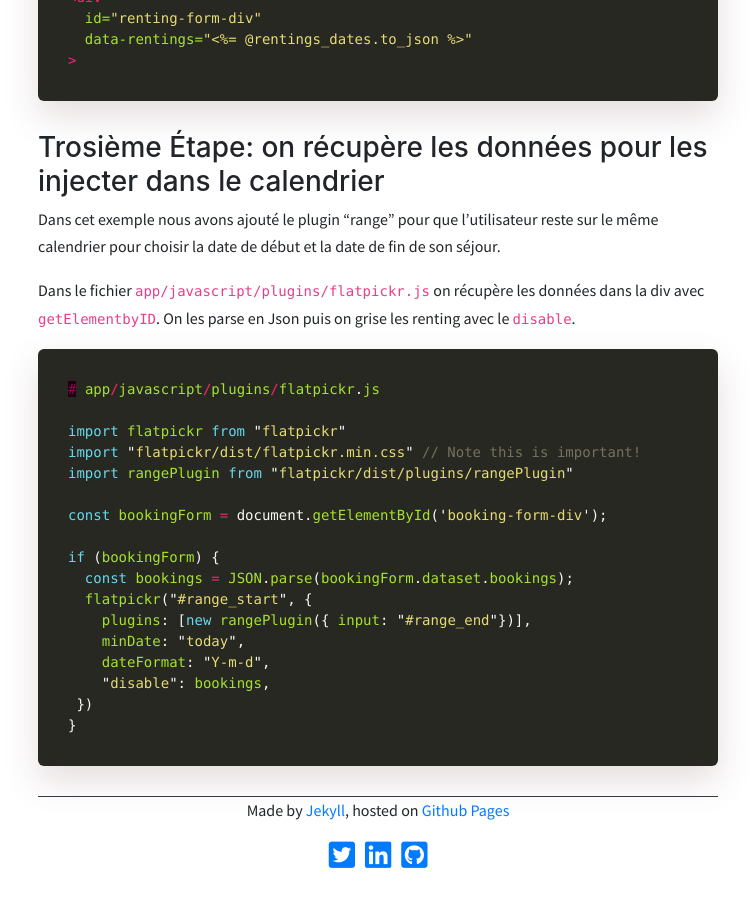
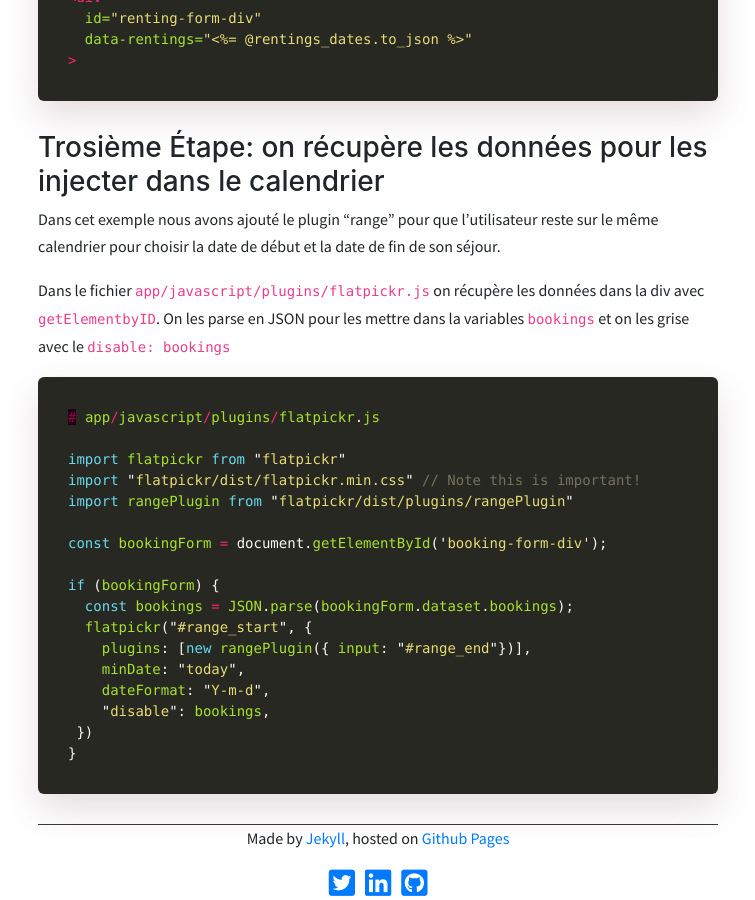
Before and after one commit to alexandrebk/alexandrebk.github.io, a Jekyll site: the page built from _posts/2019-07-24-flatpicker-in-rails.md, in a window 1280 px wide and 900 px high, scrolled down 1452 px. Shown: the whole window, without its empty margins (262-1017 px from the left). Built offline with Jekyll 4.4.1, drawn with Linux system fonts in a browser that asks for light colours; nearby versions of some CDN libraries; before the commit the page ends 2324 px from its top, so only the background shows below that; some of the changed lines change nothing that is shown; some of the changed text lies outside the part shown.

Commit message:
modif pull request

````diff
--- a/_posts/2019-07-24-flatpicker-in-rails.md
+++ b/_posts/2019-07-24-flatpicker-in-rails.md
@@ -19,9 +19,9 @@
 Tout d'abord on récupère l'id de l'appartement à l'aide de before_action (ou on ajoute l'action :show si le before_action est déjà existant)
 
 ```ruby
-# app/controllers/bookings_controller.rb
+# app/controllers/flats_controller.rb
 
-class BookingsController < ApplicationController
+class FlatsController < ApplicationController
   before_action :set_flat, only: [:show]
 
     [...]
@@ -67,7 +67,7 @@
 
 Dans cet exemple nous avons ajouté le plugin "range" pour que l'utilisateur reste sur le même calendrier pour choisir la date de début et la date de fin de son séjour.
 
-Dans le fichier `app/javascript/plugins/flatpickr.js` on récupère les données dans la div avec `getElementbyID`. On les parse en Json puis on grise les renting avec le `disable`.
+Dans le fichier `app/javascript/plugins/flatpickr.js` on récupère les données dans la div avec `getElementbyID`. On les parse en JSON pour les mettre dans la variables `bookings` et on les grise avec le `disable: bookings`
 
 ```js
 # app/javascript/plugins/flatpickr.js
````
